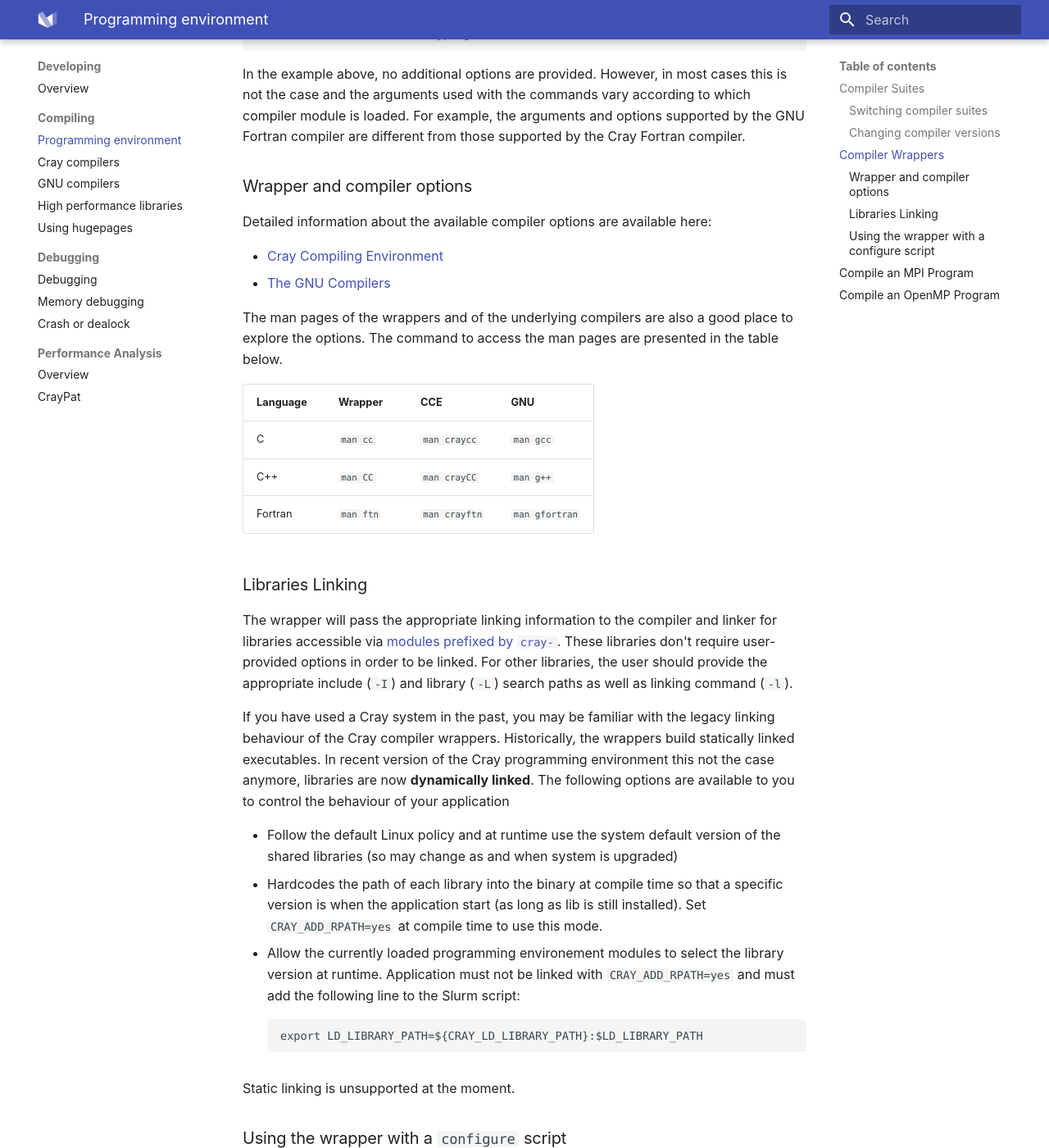
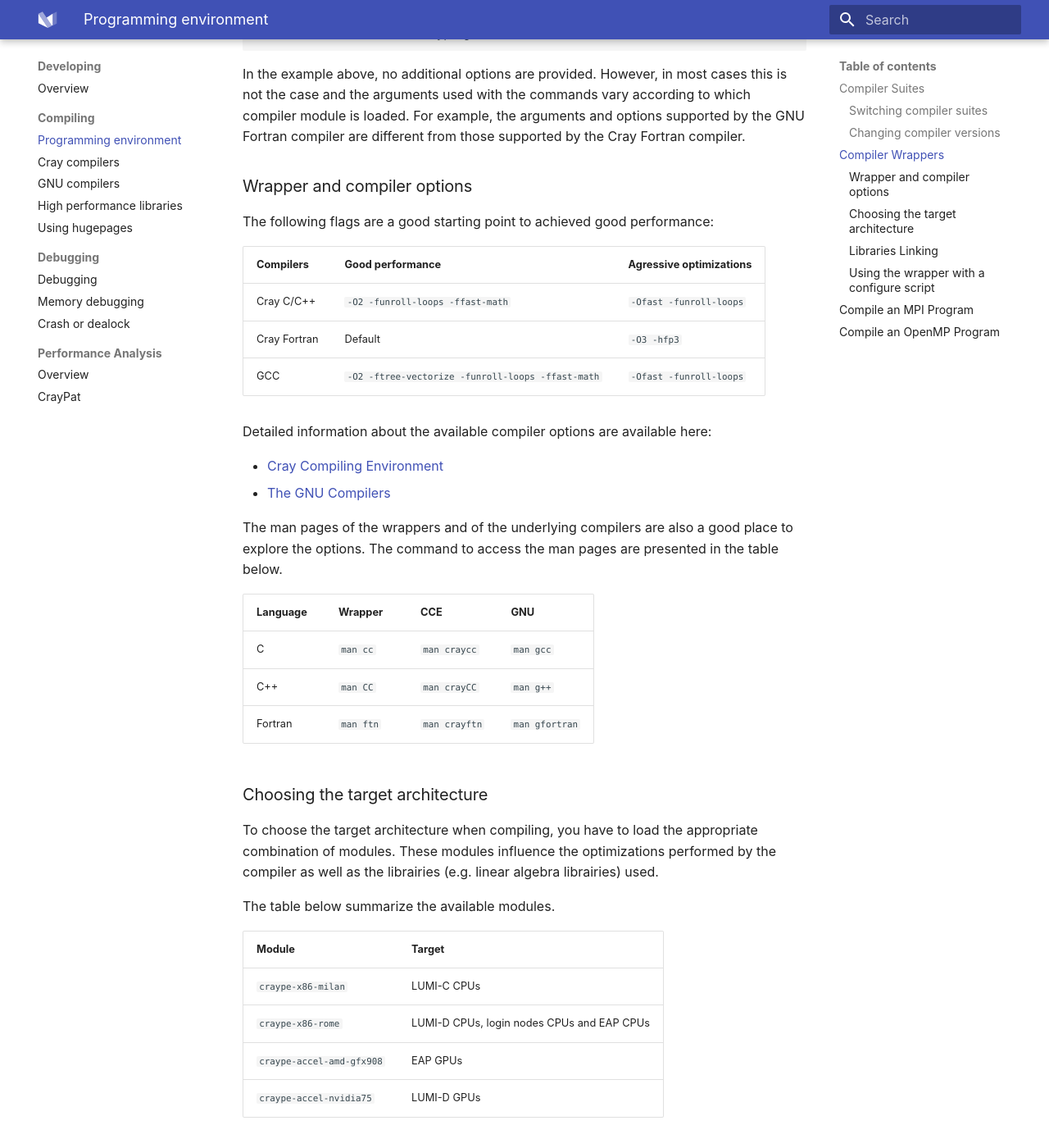
Before and after one commit to Lumi-supercomputer/lumi-userguide, an MkDocs documentation site: the page built from docs/development/compiling/prgenv.md, in a window 1280 px wide and 1400 px high, scrolled down 2162 px. Shown: the whole window at 82% size. Built offline with MkDocs 1.6.1 and Material for MkDocs 9.7.7, drawn with Linux system fonts in a browser that asks for light colours; some of the changed text lies outside the part shown.

Commit message:
Improve compiler options recommendations

````diff
--- a/docs/development/compiling/prgenv.md
+++ b/docs/development/compiling/prgenv.md
@@ -71,7 +71,7 @@
 ```
 
 Where `<compiler>` is the name of the compiler module for the loaded programming
-environment and `<compiler>` the version you want to use. For example:
+environment and `<compiler>` the version you want to use. For example
 
 === "CCE"
 
@@ -142,6 +142,14 @@
 
 ### Wrapper and compiler options
 
+The following flags are a good starting point to achieved good performance:
+
+| Compilers	   | Good performance                                  | Agressive optimizations |
+|--------------|---------------------------------------------------|-------------------------|
+| Cray C/C++	 | `-O2 -funroll-loops -ffast-math`                  | `-Ofast -funroll-loops` |
+| Cray Fortran | Default                                           | `-O3 -hfp3`             |
+| GCC	         | `-O2 -ftree-vectorize -funroll-loops -ffast-math` | `-Ofast -funroll-loops` |
+
 Detailed information about the available compiler options are available here:
 
 - [Cray Compiling Environment][cce]
@@ -157,6 +165,22 @@
 | C        | `man cc`  | `man craycc`  | `man gcc`      |
 | C++      | `man CC`  | `man crayCC`  | `man g++`      |
 | Fortran  | `man ftn` | `man crayftn` | `man gfortran` |
+
+### Choosing the target architecture
+
+To choose the target architecture when compiling, you have to load the
+appropriate combination of modules. These modules influence the optimizations
+performed by the compiler as well as the librairies (e.g. linear algebra
+librairies) used.
+
+The table below summarize the available modules.
+
+| Module                    | Target                                     |
+|---------------------------|--------------------------------------------|
+| `craype-x86-milan`        | LUMI-C CPUs                                |
+| `craype-x86-rome`         | LUMI-D CPUs, login nodes CPUs and EAP CPUs |
+| `craype-accel-amd-gfx908` | EAP GPUs                                   |
+| `craype-accel-nvidia75`   | LUMI-D GPUs                                |
 
 ### Libraries Linking
 
@@ -179,8 +203,8 @@
 - Hardcodes the path of each library into the binary at compile time so that a
   specific version is when the application start (as long as lib is still
   installed). Set `CRAY_ADD_RPATH=yes` at compile time to use this mode.
-- Allow the currently loaded programming environement modules to select the
-  library version at runtime. Application must not be linked with
+- Allow the currently loaded programming environment modules to select the
+  library version at runtime. Applications must not be linked with
   `CRAY_ADD_RPATH=yes` and must add the following line to the Slurm script:
   ```
   export LD_LIBRARY_PATH=${CRAY_LD_LIBRARY_PATH}:$LD_LIBRARY_PATH
````
Also changed, not shown: docs/development/compiling/gnu.md (+17 -5 lines).
